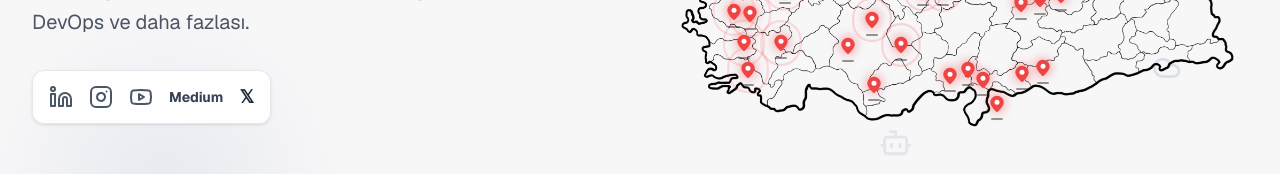
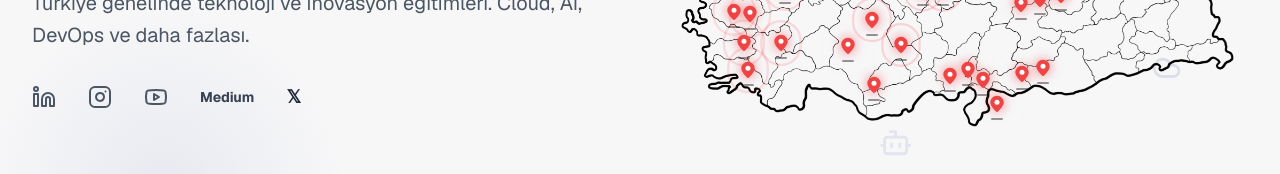
Before and after one commit to enesckk/HSD-BOOTCAMP-WEB-, a Next.js app: page / in a window 1280 px wide. Shown: the part 451-625 px from the top of the page. Built offline with nearby package versions, Linux system fonts and the light colour scheme; no server answers.

Commit message:
Sosyal medya logoları düzenlendi
- Logolar arasındaki boşluk artırıldı (gap-4 → gap-8)
- Çerçeve kaldırıldı (bg-white/90, border, padding kaldırıldı)
- Logolar artık serbest durumda, çerçevesiz
- Daha temiz ve minimal görünüm
- Hover efektleri korundu

```diff
--- a/src/components/home/Hero.tsx
+++ b/src/components/home/Hero.tsx
@@ -96,8 +96,7 @@ const Hero: React.FC = () => {
                 transition={{ duration: 0.7, delay: 0.9 }}
                 className="mb-10"
               >
-                <div className="inline-flex items-center gap-3 px-4 py-3 rounded-xl bg-white/90 backdrop-blur border border-[#E5E7EB] text-[#0B0F19] shadow-sm">
-                  <div className="flex items-center gap-4">
+                <div className="flex items-center gap-8">
                   {[
                     { name: 'LinkedIn', icon: <Linkedin className="w-6 h-6" />, url: 'https://www.linkedin.com/company/hsdturkiye/posts/?feedView=all', color: 'hover:text-blue-600' },
                     { name: 'Instagram', icon: <Instagram className="w-6 h-6" />, url: 'https://www.instagram.com/hsdturkiye/', color: 'hover:text-pink-600' },
@@ -118,7 +117,6 @@ const Hero: React.FC = () => {
                       {social.icon}
                     </motion.a>
                   ))}
-                  </div>
                 </div>
               </motion.div>
 
```
Lines whose indentation alone changed are shown as unchanged.
